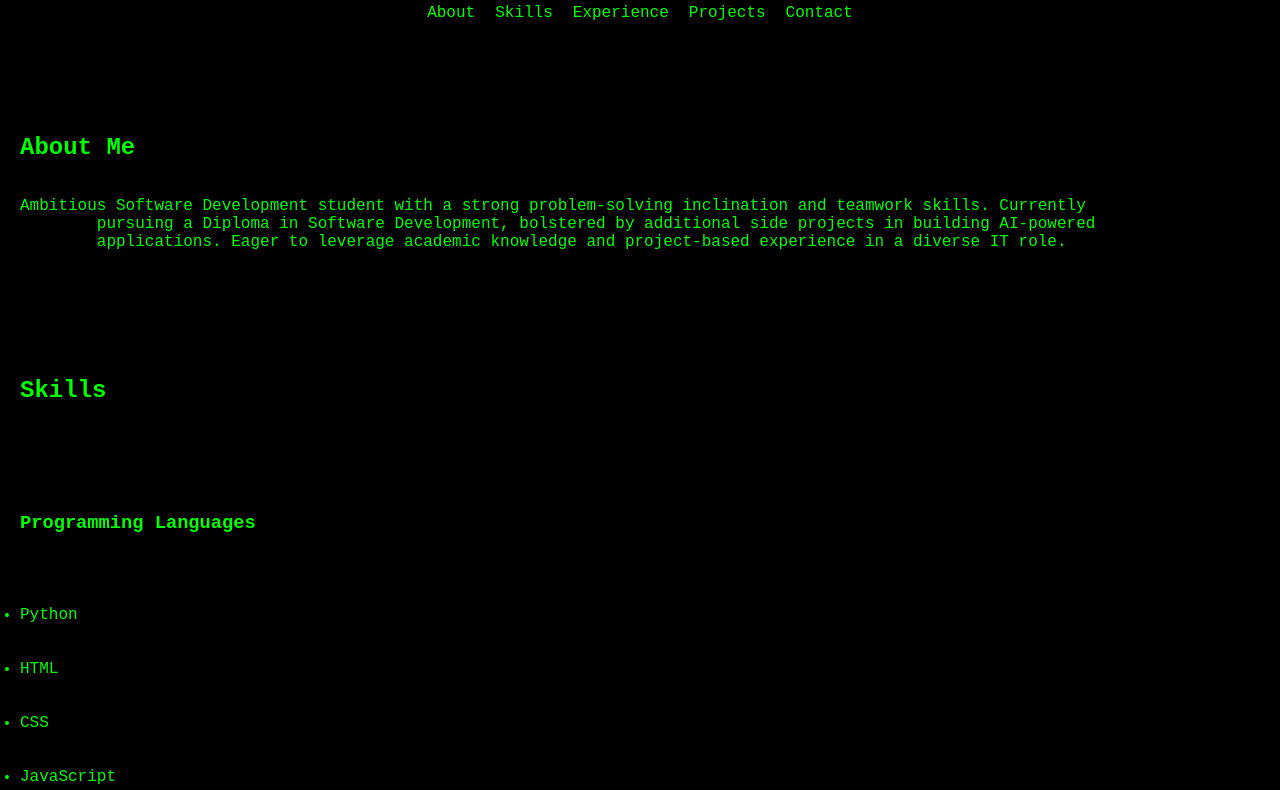
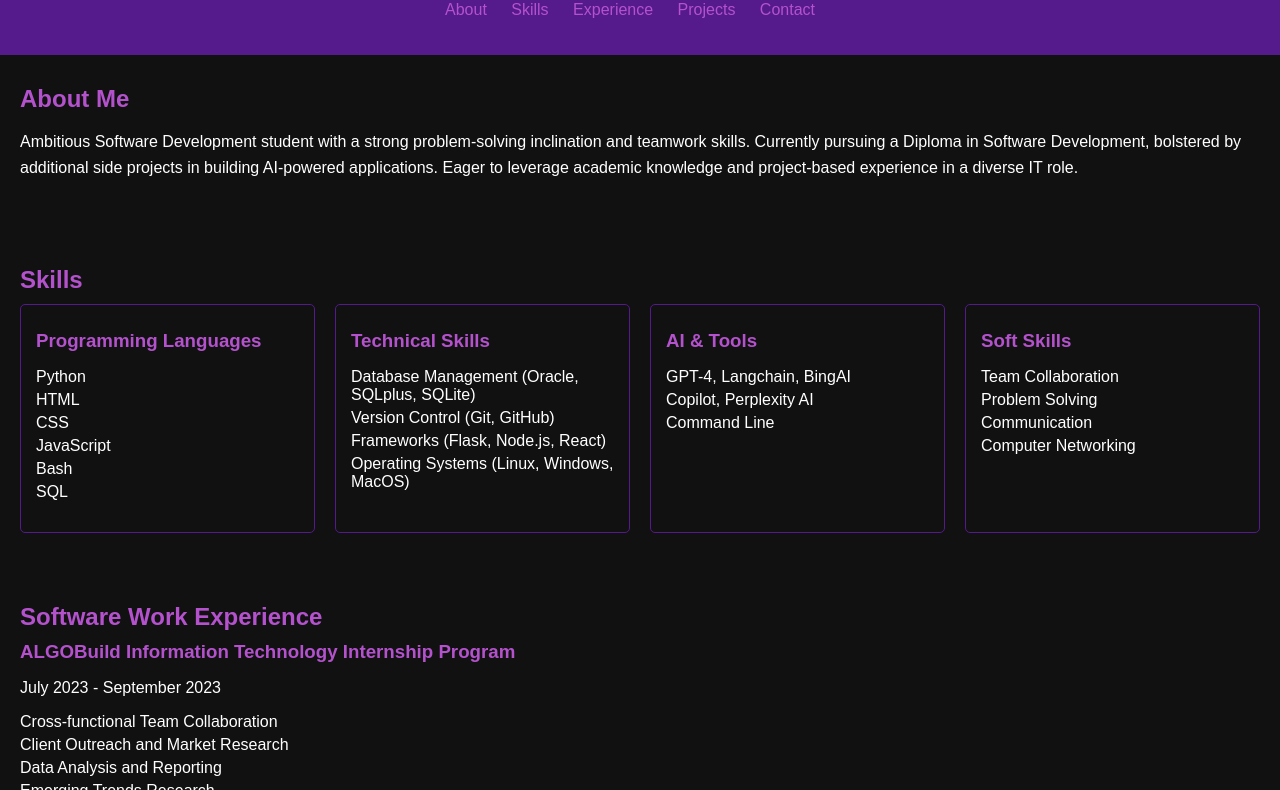
Before and after one commit to Saffy127/Personal-Website, a plain HTML site: page index.html in a window 1280 px wide. Shown: the part 120-910 px from the top of the page. Drawn offline with Linux system fonts and the light colour scheme.

Commit message:
Update style.css

```diff
--- a/style.css
+++ b/style.css
@@ -1,55 +1,103 @@
-* {
+body {
+  font-family: sans-serif;
+  background-color: #111;
+  color: #fff;
   margin: 0;
-  padding: 0;
-  font-family: 'Courier New', monospace;
+  /* Reset default margin */
 }
 
-body {
-  background-color: #000;
-  color: #0F0;
+header {
+  text-align: center;
+  padding: 20px;
+  background-color: #551A8B;
+}
+
+nav ul {
+  list-style: none;
+  padding: 0;
+}
+
+nav li {
+  display: inline;
+  margin-right: 20px;
+}
+
+h1,
+h2,
+h3 {
+  color: #B452CD;
+  /* Purple headings */
+  margin: 10px 0;
+}
+
+section {
+  padding: 20px;
+  margin-bottom: 20px;
+}
+
+#about p {
+  line-height: 1.6;
+}
+
+ul {
+  list-style: none;
+  padding: 0;
+}
+
+li {
+  margin: 5px 0;
 }
 
 a {
-  color: #0F0;
+  color: #B452CD;
   text-decoration: none;
 }
 
-h1 {
+footer {
   text-align: center;
-  padding: 20px;
+  padding: 10px;
+  background-color: #333;
+  color: #bbb;
 }
 
-nav ul {
-  list-style-type: none;
-  display: flex;
-  justify-content: center;
-  padding: 20px 0;
+/* New Styles */
+.skill-grid {
+  display: grid;
+  grid-template-columns: repeat(auto-fit, minmax(250px, 1fr));
+  /* Responsive grid */
+  gap: 20px;
 }
 
-nav ul li {
+.skill-category {
+  border: 1px solid #551A8B;
+  padding: 15px;
+  border-radius: 5px;
+}
+
+.experience-entry {
+  margin-bottom: 20px;
+  border-bottom: 1px solid #551A8B;
+}
+
+.project-gallery {
+  display: flex;
+  flex-wrap: wrap;
+  justify-content: center;
+}
+
+.project {
+  width: 300px;
+  margin: 10px;
+  text-align: center;
+}
+
+.project img {
+  width: 100%;
+  height: auto;
+  border-radius: 5px;
+}
+
+.social-links a {
+  font-size: 24px;
   margin: 0 10px;
 }
-
-main {
-  padding: 20px;
-  white-space: pre-wrap;
-  /* respects line breaks in your typing effect */
-}
-
-body,
-canvas {
-  height: 100vh;
-  width: 100vw;
-  overflow: hidden;
-}
-
-#matrixCanvas {
-  position: absolute;
-  top: 0;
-  left: 0;
-}
-
-#content-wrap {
-  position: relative;
-  color: white;
-}
```
